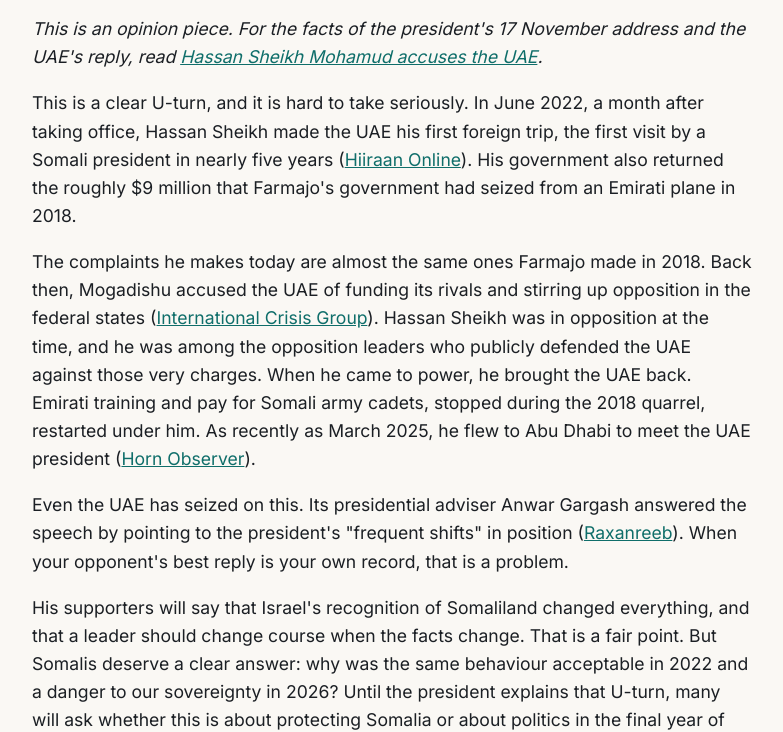
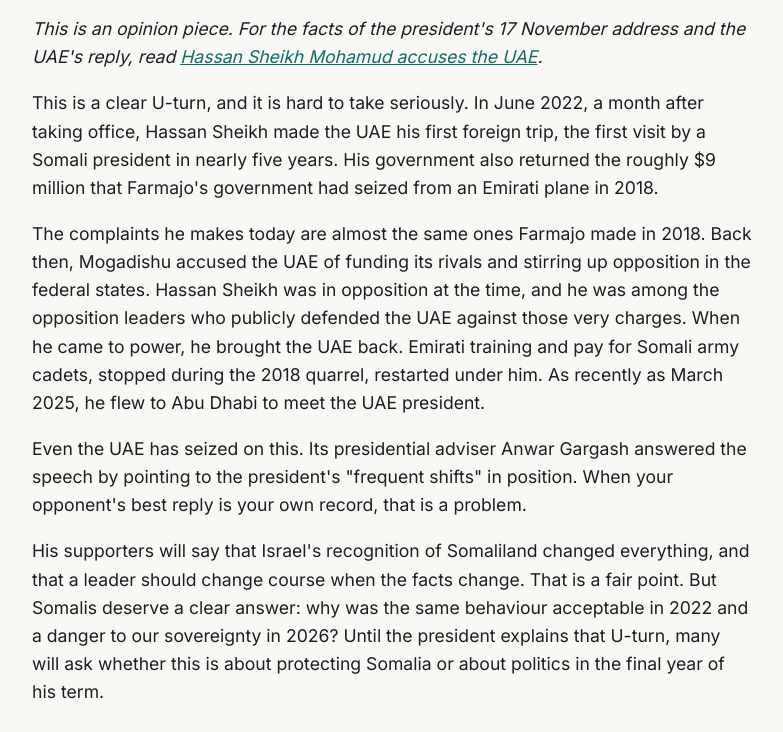
Before and after one commit to mudu1384-eng/horn-diaspora, a plain HTML site: page hassan-uae-u-turn.html in a window 1280 px wide. Shown: the part 848-1580 px from the top of the page, without its empty margins (248-1031 px from the left). Drawn offline with Linux system fonts and the light colour scheme.

Commit message:
Update hassan-uae-u-turn.html

```diff
--- a/hassan-uae-u-turn.html
+++ b/hassan-uae-u-turn.html
@@ -59,9 +59,9 @@
     <div class="thumb" style="background:#1b1f24;overflow:hidden"><svg viewBox="0 0 600 340" preserveAspectRatio="xMidYMid slice" width="100%" height="100%" role="img" aria-label="Flags of Somalia and the United Arab Emirates"><rect width="600" height="340" fill="#1b1f24"/><g transform="translate(40,95) rotate(-3 120 75)"><rect width="240" height="150" fill="#4189DD" rx="4"/><polygon points="120.0,33.0 129.4,62.0 159.9,62.0 135.3,80.0 144.7,109.0 120.0,91.0 95.3,109.0 104.7,80.0 80.1,62.0 110.6,62.0" fill="#fff"/></g><g transform="translate(320,95) rotate(3 120 75)"><rect width="240" height="150" fill="#fff" rx="4"/><rect x="60" width="180" height="50" fill="#00732F"/><rect x="60" y="100" width="180" height="50" fill="#000"/><rect width="60" height="150" fill="#FF0000"/></g><text x="300" y="300" text-anchor="middle" fill="#c9ced4" font-family="Inter,sans-serif" font-size="16" letter-spacing="3">SOMALIA · UAE</text></svg></div>
     <div class="article-body"><p><strong>The president who brought the UAE back now calls it a danger to Somalia's sovereignty. Somalis deserve to know what changed.</strong></p>
 <p><em>This is an opinion piece. For the facts of the president's 17 November address and the UAE's reply, read <a href="hassan-sheikh-uae.html">Hassan Sheikh Mohamud accuses the UAE</a>.</em></p>
-<p>This is a clear U-turn, and it is hard to take seriously. In June 2022, a month after taking office, Hassan Sheikh made the UAE his first foreign trip, the first visit by a Somali president in nearly five years (<a href="https://hiiraan.com/news4/2022/Jun/186741/president_hassan_sheikh_held_talks_with_uae_counterpart_for_first_state_visit_during_second_term.aspx">Hiiraan Online</a>). His government also returned the roughly $9 million that Farmajo's government had seized from an Emirati plane in 2018.</p>
-<p>The complaints he makes today are almost the same ones Farmajo made in 2018. Back then, Mogadishu accused the UAE of funding its rivals and stirring up opposition in the federal states (<a href="https://www.crisisgroup.org/node/5774">International Crisis Group</a>). Hassan Sheikh was in opposition at the time, and he was among the opposition leaders who publicly defended the UAE against those very charges. When he came to power, he brought the UAE back. Emirati training and pay for Somali army cadets, stopped during the 2018 quarrel, restarted under him. As recently as March 2025, he flew to Abu Dhabi to meet the UAE president (<a href="https://hornobserver.com/articles/3809/Hassan-Sheikh-Knew-About-the-UAE-for-Years-Now-It-Is-Useful">Horn Observer</a>).</p>
-<p>Even the UAE has seized on this. Its presidential adviser Anwar Gargash answered the speech by pointing to the president's "frequent shifts" in position (<a href="https://raxanreeb.com/uae-hits-back-after-somali-presidents-strong-accusations/">Raxanreeb</a>). When your opponent's best reply is your own record, that is a problem.</p>
+<p>This is a clear U-turn, and it is hard to take seriously. In June 2022, a month after taking office, Hassan Sheikh made the UAE his first foreign trip, the first visit by a Somali president in nearly five years. His government also returned the roughly $9 million that Farmajo's government had seized from an Emirati plane in 2018.</p>
+<p>The complaints he makes today are almost the same ones Farmajo made in 2018. Back then, Mogadishu accused the UAE of funding its rivals and stirring up opposition in the federal states. Hassan Sheikh was in opposition at the time, and he was among the opposition leaders who publicly defended the UAE against those very charges. When he came to power, he brought the UAE back. Emirati training and pay for Somali army cadets, stopped during the 2018 quarrel, restarted under him. As recently as March 2025, he flew to Abu Dhabi to meet the UAE president.</p>
+<p>Even the UAE has seized on this. Its presidential adviser Anwar Gargash answered the speech by pointing to the president's "frequent shifts" in position. When your opponent's best reply is your own record, that is a problem.</p>
 <p>His supporters will say that Israel's recognition of Somaliland changed everything, and that a leader should change course when the facts change. That is a fair point. But Somalis deserve a clear answer: why was the same behaviour acceptable in 2022 and a danger to our sovereignty in 2026? Until the president explains that U-turn, many will ask whether this is about protecting Somalia or about politics in the final year of his term.</p>
     </div>
   </article></div>
```
